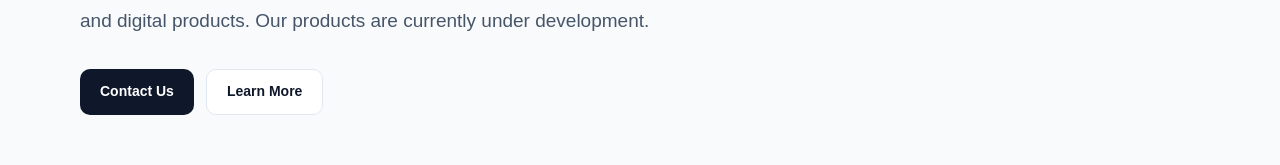
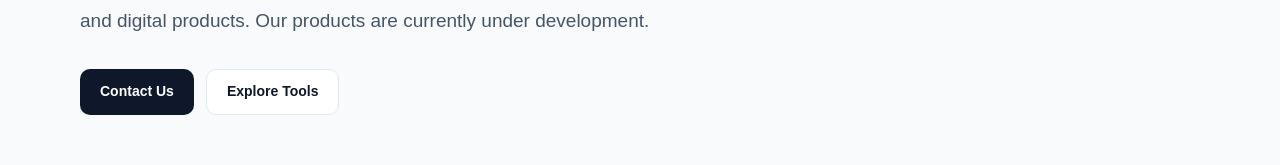
Before and after one commit to anshkunj/ak-project, a Next.js app: page / in a window 1280 px wide. Shown: the part 494-659 px from the top of the page. Built offline with nearby package versions, Linux system fonts and the light colour scheme.

Commit message:
feat: link homepage to tools

```diff
--- a/src/app/page.tsx
+++ b/src/app/page.tsx
@@ -16,8 +16,8 @@ export default function Home() {
             <Link className="button primary" href="/contact">
               Contact Us
             </Link>
-            <Link className="button secondary" href="#about">
-              Learn More
+            <Link className="button secondary" href="/tools">
+              Explore Tools
             </Link>
           </div>
         </div>
```
